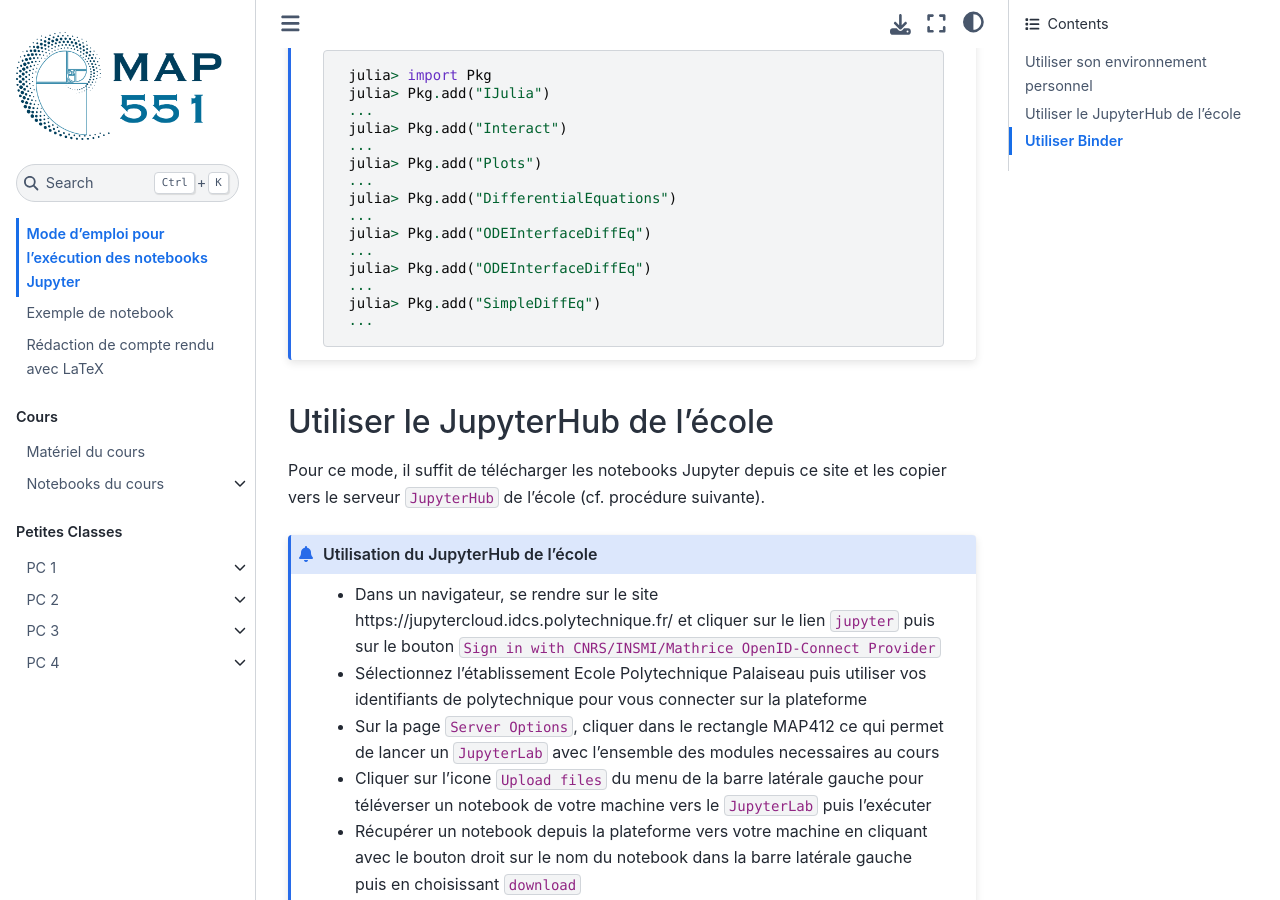
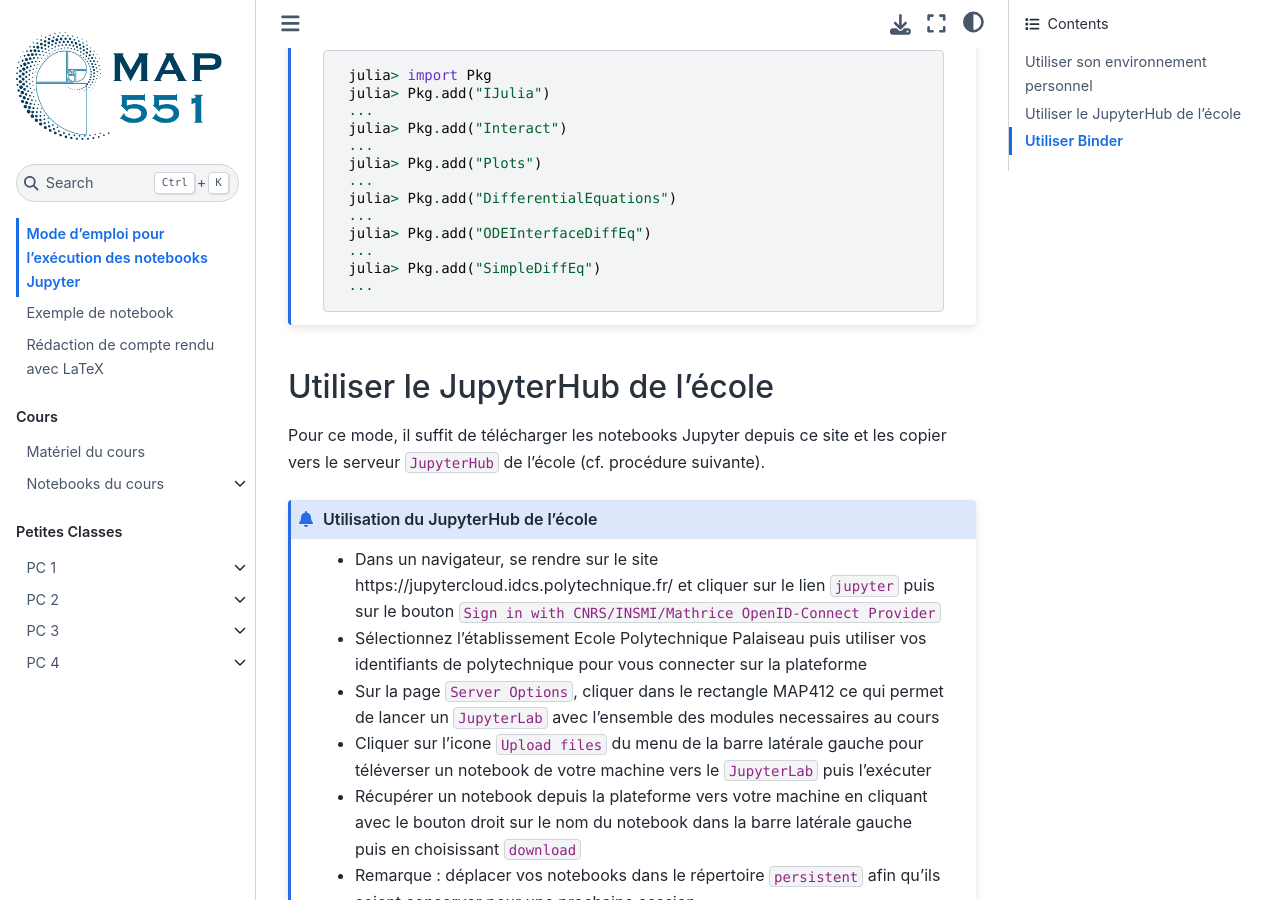
Before and after one commit to hpc-maths/jupyterbook_map551, a Jupyter Book: the page built from content/mode_emploi.md, in a window 1280 px wide and 900 px high, scrolled down 1477 px. Built offline with Jupyter Book 1.0.4 settings and Sphinx 7.4.7 and the Sphinx Book theme 1.1.4, drawn with Linux system fonts in a browser that asks for light colours; comment, search, counter and statistics services are not loaded.

Commit message:
update mode_emploi.md

````diff
--- a/content/mode_emploi.md
+++ b/content/mode_emploi.md
@@ -66,8 +66,6 @@ Pour ce mode, il suffit de télécharger les notebooks Jupyter depuis ce site et
  ...
  julia> Pkg.add("ODEInterfaceDiffEq")
  ...
- julia> Pkg.add("ODEInterfaceDiffEq")
- ...
  julia> Pkg.add("SimpleDiffEq")
  ...
 ```
````
